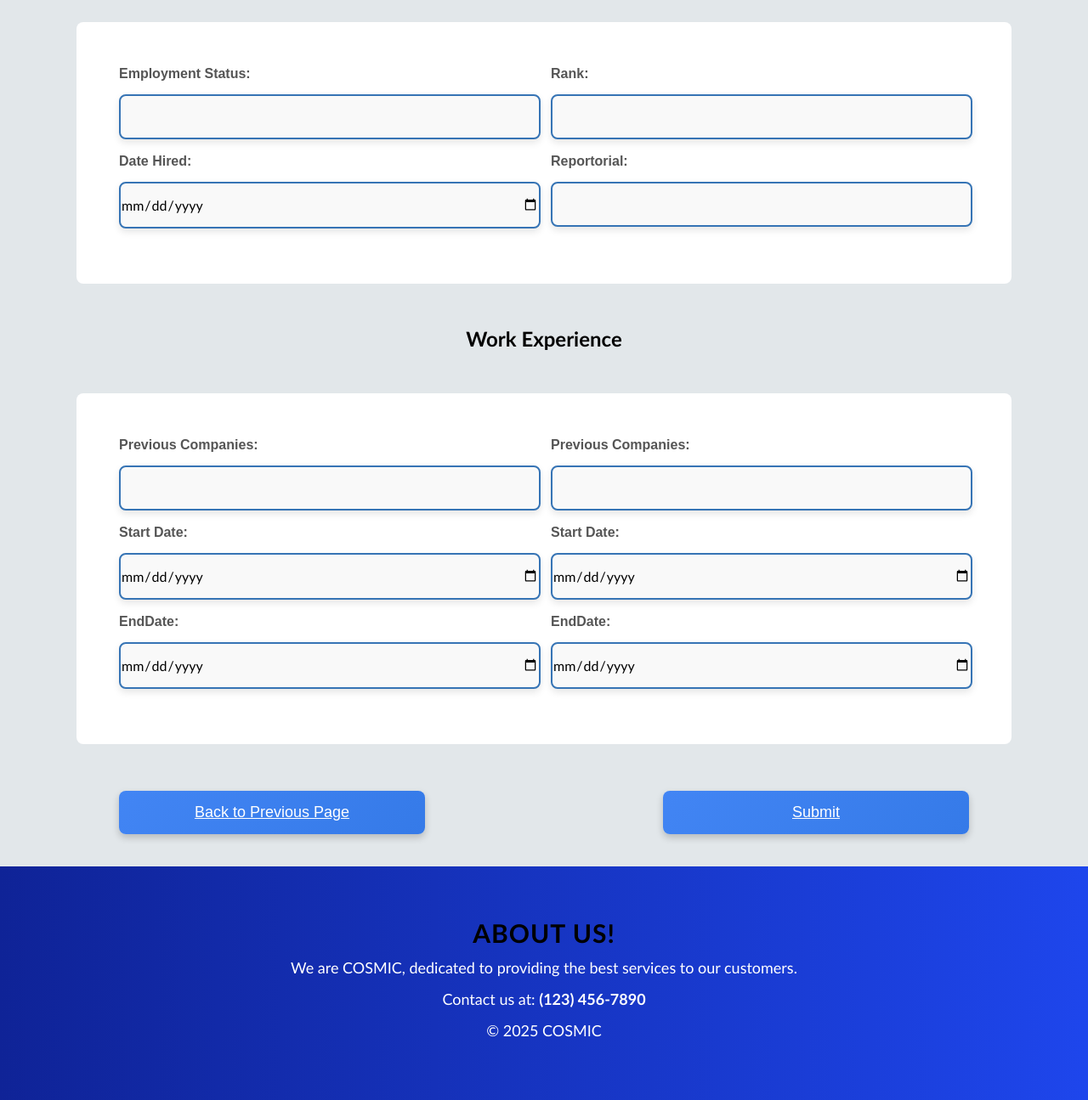
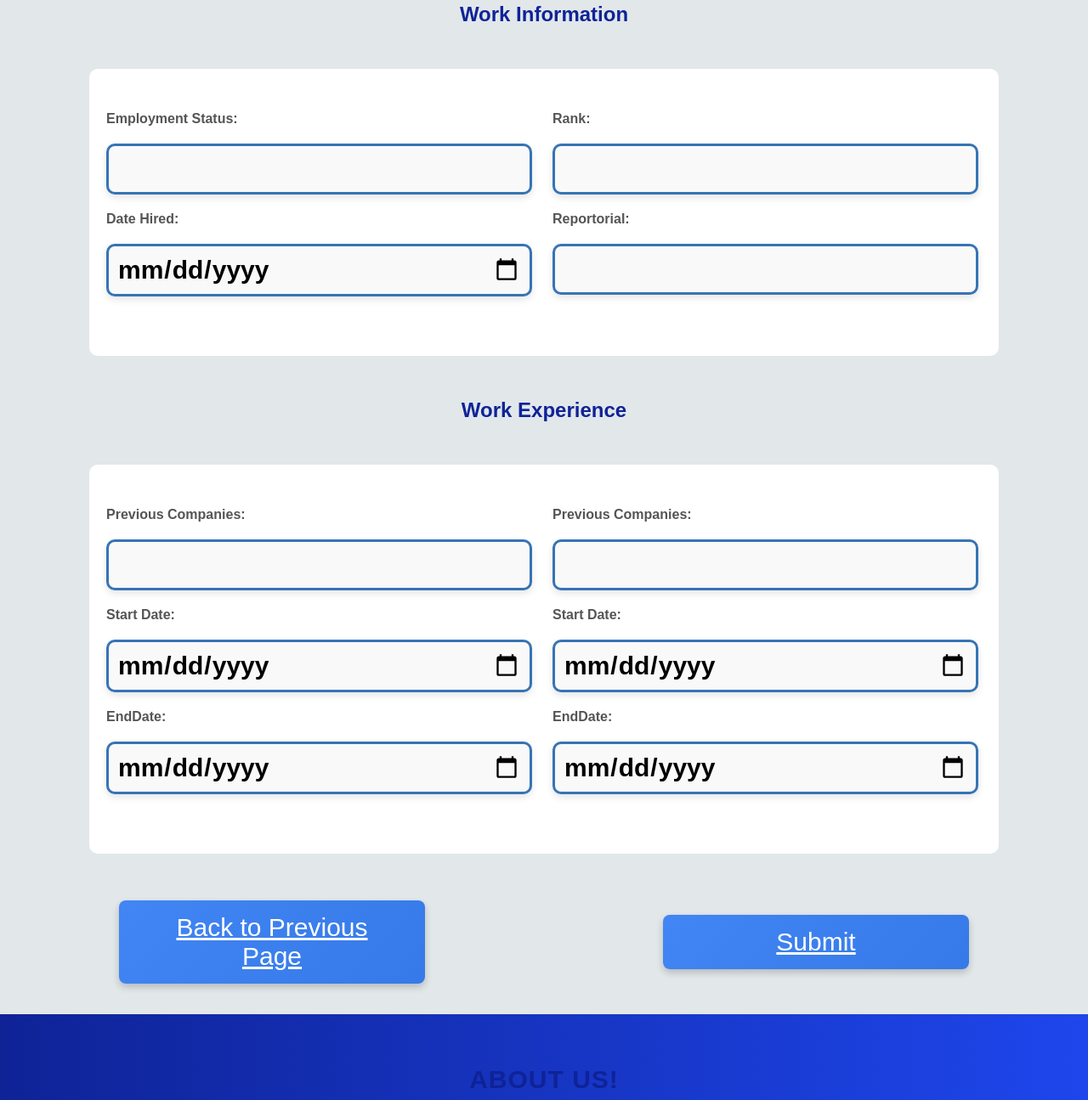
Before and after one commit to Beth7254/M_WebsiteProject, a plain HTML site: page Employee2.html in a window 1280 px wide. Shown: the part 1180-2475 px from the top of the page at 85% size. Drawn offline with Linux system fonts and the light colour scheme.

Commit message:
@Updated

```diff
--- a/styles2.css
+++ b/styles2.css
@@ -1,5 +1,5 @@
 body {
-    font-family: 'Gill Sans', sans-serif;
+    font-family: 'Rajdhani', sans-serif;
     margin: 0;
     padding: 0;
 }
@@ -49,7 +49,7 @@ body {
 .IntroBody {
     color: rgb(15, 35, 151);
     font-size: 50px;
-    font-family: 'Gill Sans', sans-serif;
+    font-family:'Rajdhani', sans-serif;
     text-align: center;
 }
 
@@ -76,7 +76,7 @@ h1 {
     height: auto;
     padding: 20px 0;
     position: relative;
-    font-family: 'Gill Sans', sans-serif;
+    font-family: 'Rajdhani', sans-serif;
     border-bottom: 4px solid rgb(151, 173, 245);
     box-shadow: 0 2px 10px rgba(0, 0, 0, 0.2);
     transition: background 0.3s;
@@ -136,7 +136,7 @@ h1 {
     color: white;
     font-size: 20px;
     margin: 10px;
-    font-family: 'Gill Sans', sans-serif;
+    font-family:'Rajdhani', sans-serif;
     transition: transform 0.3s;
 }
 
@@ -222,7 +222,7 @@ main {
 
 
 body {
-    font-family: 'Gill Sans', sans-serif;
+    font-family: 'Rajdhani', sans-serif;
     background-color: #e2e7ea;
 
 }
@@ -232,11 +232,13 @@ body {
     max-width: 1000px;
     margin: 50px auto;
     padding: 50px;
+    padding-left: 20PX;
     color:  rgb(15, 35, 151);
     background: white;
-    border-radius: 8px;
+    border-radius: 10px;
     box-shadow: 0 2px 10px #3674B5(0, 0, 0, 0.1);
     columns: 2;
+    column-gap: 50px;
 }
 
 /* Responsive adjustments for the container */
@@ -255,10 +257,9 @@ body {
     }
 }
 
-
 h2 {
-    color:  rgb(0, 0, 0);
-    font-family: 'Gill Sans', sans-serif;
+    color:  rgb(15, 35, 151);
+    font-family:'Rajdhani', sans-serif;
     margin-bottom: 5px;
     text-align: center;
 }
@@ -278,7 +279,7 @@ h2 {
 
 label {
     margin-top: 10px;
-    font-family: 'Arial';
+    font-family:'Rajdhani', sans-serif;
     font-weight: bold;
     color: #555;
 }
@@ -289,19 +290,20 @@ label {
         font-size: 16px;
     }
 }
+
 input[type="text"],
 input[type="email"],
 input[type="date"],
 input[type="file"] {
     width: 100%;
-    font-family: 'Gill Sans', sans-serif;
-    padding: 15px 0px;
-    margin: 15px 0;
-    border: 2px solid #3674B5;
-    border-radius: 8px;
-    font-size: 16px;
+    font-family: 'Rajdhani', sans-serif;
+    font-weight: bold;
+    padding: 10PX 10px 10PX 10px;
+    margin: 20px 0;
+    border: 3px solid #3674B5;
+    border-radius: 10px;
+    font-size: 30px;
     background-color: #f9f9f9;
-    transition: all 0.3s ease;
     box-shadow: 0 4px 8px rgba(0, 0, 0, 0.1);
 }
 
@@ -310,18 +312,11 @@ input[type="email"]:focus,
 input[type="date"]:focus,
 input[type="file"]:focus {
     border-color: #2A5D8C;
-    background-color: #ffffff;
+    background-color: #afd4ff;
     box-shadow: 0 4px 12px rgba(0, 0, 0, 0.2);
     outline: none;
 }
 
-input[type="text"]:hover,
-input[type="email"]:hover,
-input[type="date"]:hover,
-input[type="file"]:hover {
-    border-color: #2a6ead;
-    background-color: #f0f0f0;
-}
 
 @media (max-width: 480px) {
 
@@ -330,14 +325,15 @@ input[type="file"]:hover {
     input[type="date"],
     input[type="file"] {
         font-size: 12px;
-        padding: 10px 0;
+        padding: 10px 0px;
     }
 
     .submit-button {
         font-size: 16px;
-        padding: 10px 10px;
+        padding: 10px 0px;
     }
 }
+
 /* Submit Button */
 .submit-button {
     background: linear-gradient(135deg, #4285f4, #357ae8);
@@ -345,8 +341,8 @@ input[type="file"]:hover {
     color: white;
     padding: 15px 30px;
     display: inline-block;
-    font-size: 18px;
-    font-family: 'Arial', sans-serif;
+    font-size: 30px;
+    font-family:'Rajdhani', sans-serif;
     margin-top: 5px;
     margin-left: auto;
     margin-right: auto;
@@ -385,14 +381,14 @@ input[type="file"]:hover {
 @media (max-width: 600px) {
     .submit-button {
         font-size: 18px;
-        padding: 12px 12px;
+        padding: 12px 10px;
     }
 }
 
 /* Footer*/
 .footer {
     background: linear-gradient(90deg, rgb(15, 35, 151), rgb(30, 70, 236));
-    font-family: 'Gill Sans', sans-serif;
+    font-family: 'Rajdhani', sans-serif;
     font-size: 25px;
     color: white;
     text-align: center;
@@ -400,7 +396,8 @@ input[type="file"]:hover {
     padding: 40px 0;
     position: relative;
     overflow: hidden;
-    font-family: 'Gill Sans', sans-serif;}
+    font-family:'Rajdhani', sans-serif;
+}
 
 .footer-content {
     max-width: 1000px;
@@ -419,7 +416,7 @@ input[type="file"]:hover {
 
 .footer-content p {
     margin: 10px 10px;
-    font-size: 18px;
+    font-size: 20px;
     line-height: 1.5;
 }
 
@@ -458,8 +455,8 @@ input[type="file"]:hover {
 .container2 {
     text-align: center;
     margin: 20px;
-    font-family: 'Arial', 'Helvetica', sans-serif;
-    font-size: medium;
+    font-family:'Rajdhani', sans-serif;
+    font-size: large;
     position: relative;
     overflow: hidden;
 }
@@ -486,13 +483,11 @@ input[type="file"]:hover {
     background: linear-gradient(135deg, #ffffff, #f0f4ff);
     border-radius: 12px;
     box-shadow: 0 4px 20px rgba(0, 0, 0, 0.1);
-    font-family: 'Gill Sans', sans-serif;
+    font-family: 'Rajdhani', sans-serif;
     position: relative;
 }
 
-
-
-.container3 > * {
+.container3{
     position: relative;
     z-index: 1;
 }
```
Also changed, not shown: Employee.html (+1 -1 lines).
